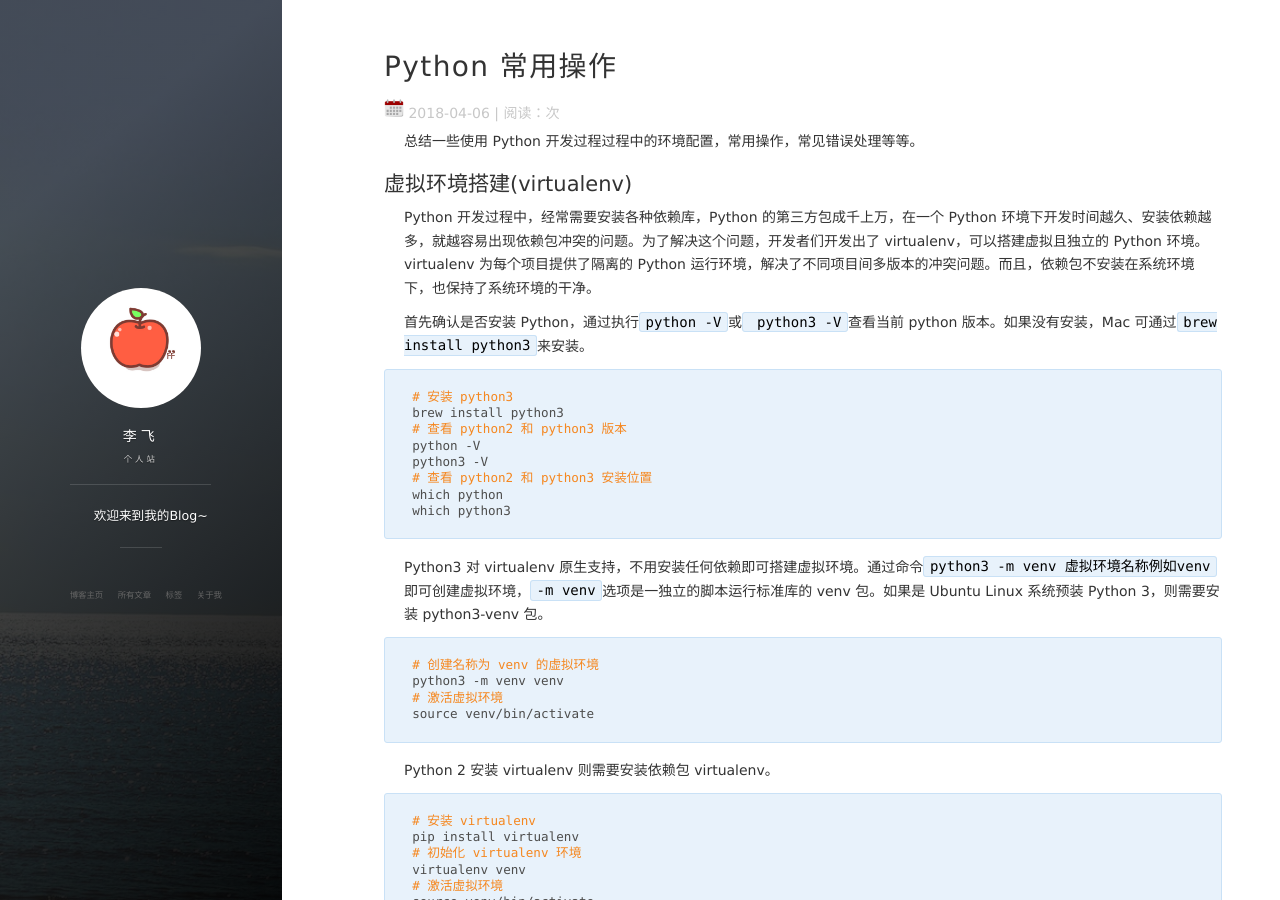
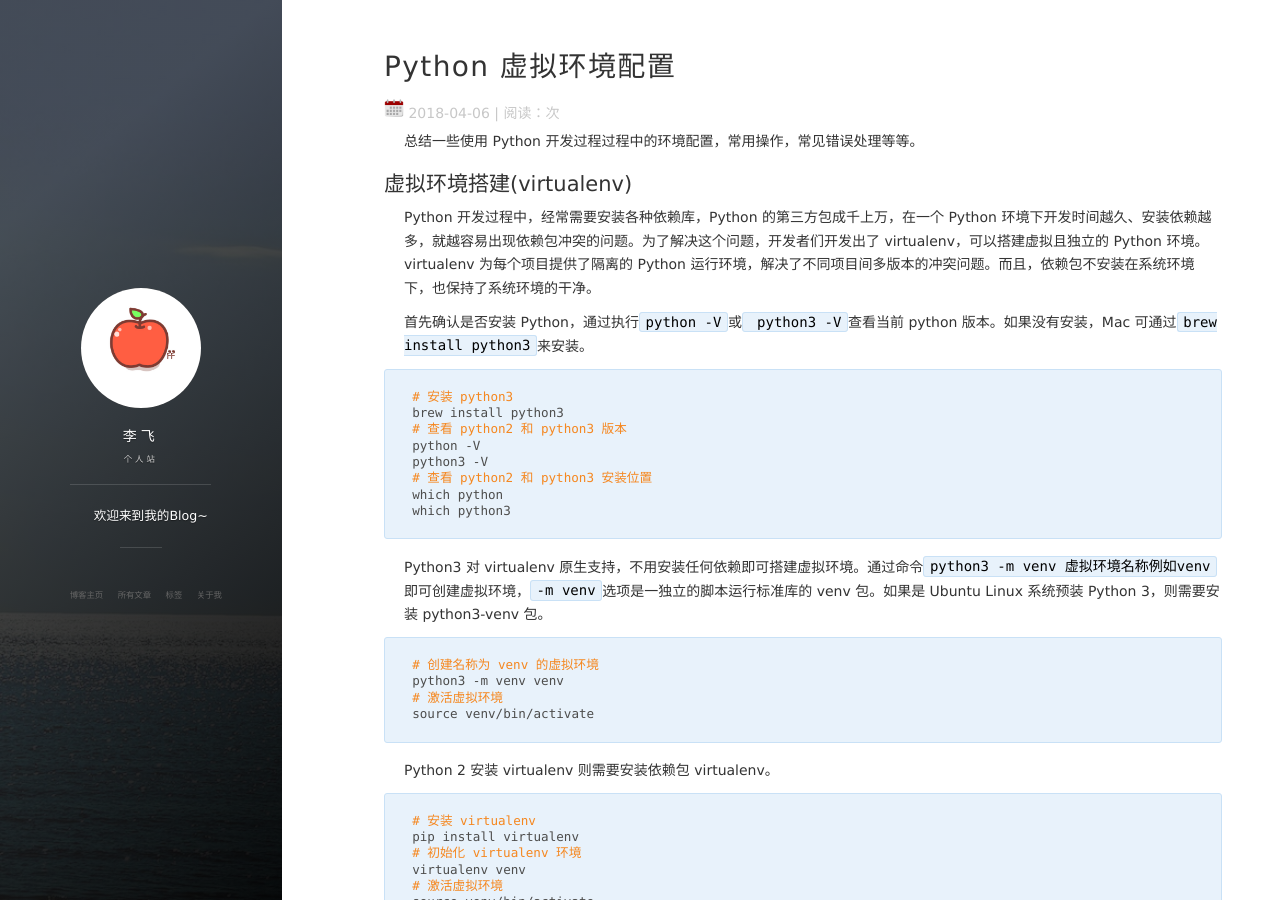
Before and after one commit to muzipiao/muzipiao.github.io, a Jekyll site: the page built from _posts/2018-04-06-Python 虚拟环境配置.md, in a window 1280 px wide and 900 px high. Built offline with Jekyll 4.4.1, drawn with Linux system fonts in a browser that asks for light colours; nearby versions of some CDN libraries; comment, search, counter and statistics services are not loaded.

Commit message:
名称修改。

```diff
--- a/_posts/2018-04-06-Python 常用操作.md
+++ b/_posts/2018-04-06-Python 虚拟环境配置.md
@@ -1,9 +1,9 @@
 ---
 layout: post
-title: "Python 常用操作"
+title: "Python 虚拟环境配置"
 date: 2018-04-06
-description: "Python 常用操作"
-tag: 组件化
+description: "Python 虚拟环境配置"
+tag: Python
 ---
 
 总结一些使用 Python 开发过程过程中的环境配置，常用操作，常见错误处理等等。
```
Also changed, not shown: _posts/2017-07-18-iOS LLDB 常用命令总结.md (renamed from _posts/2017-07-18-iOS LLDB 常用命令.md, +2 -2 lines).
